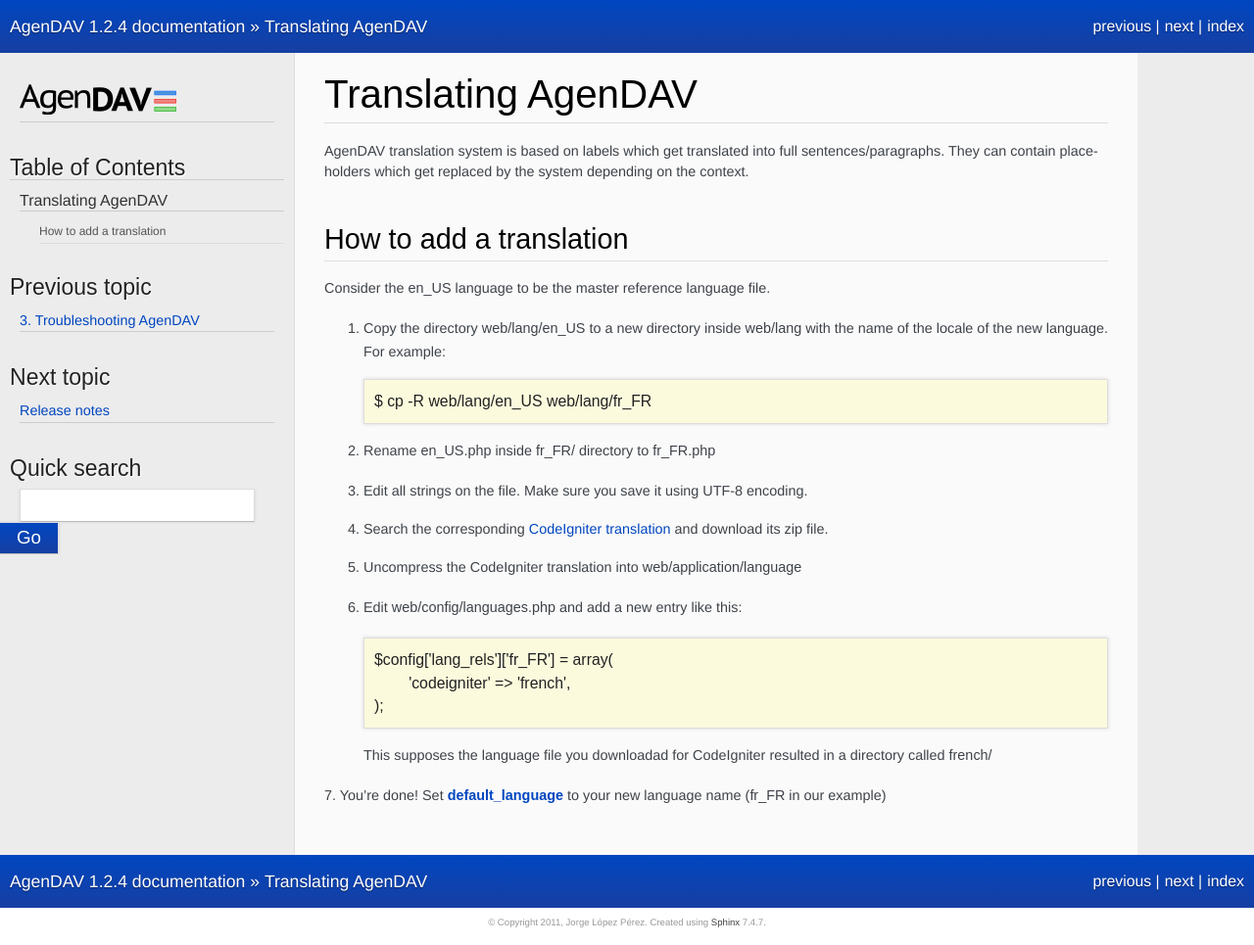
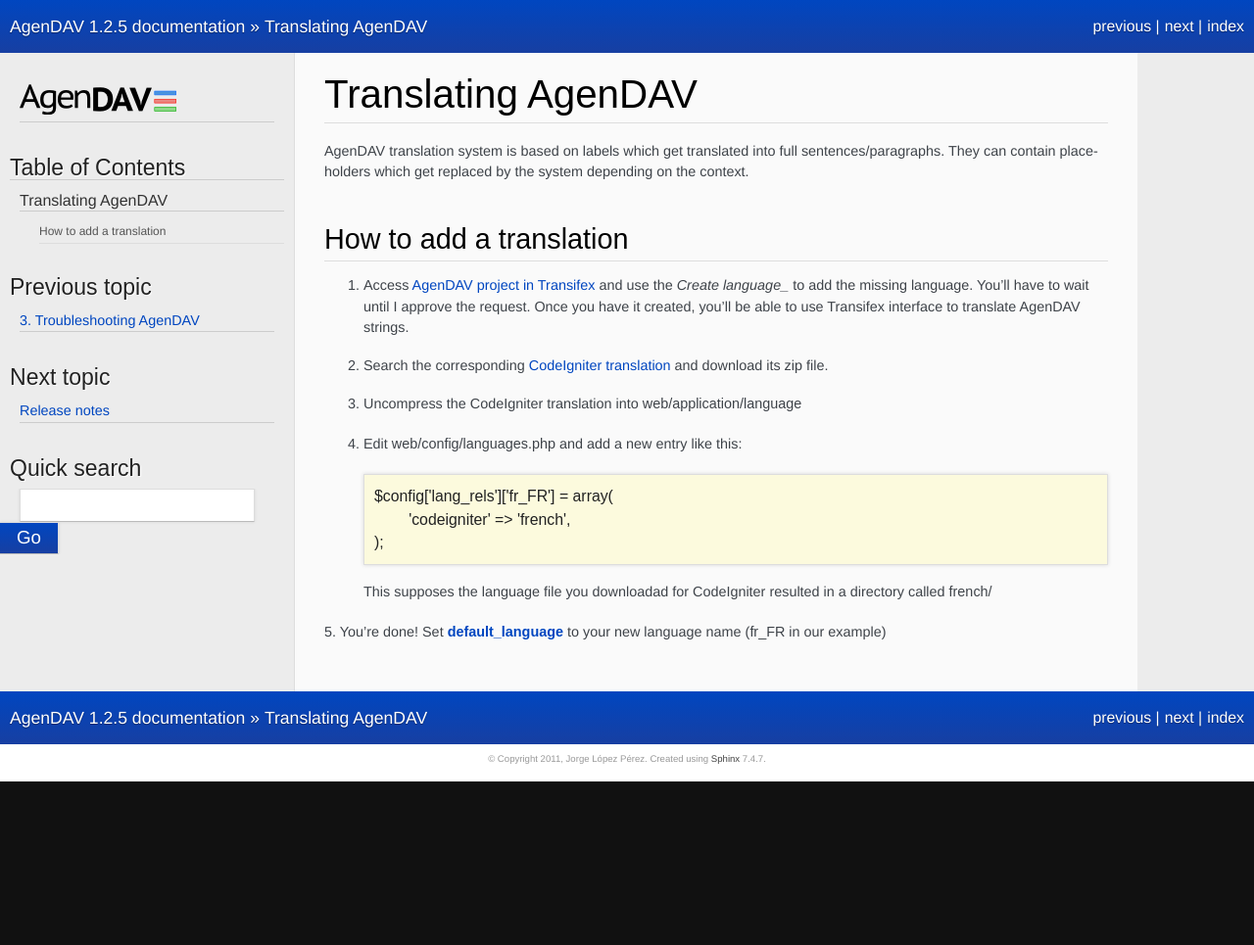
Before and after one commit to birdrock00/caldaver, a Sphinx documentation site: the page built from doc/source/translations.rst, in a window 1280 px wide. Shown: the whole page at 98% size. Built offline with Sphinx 7.4.7, drawn with Linux system fonts in a browser that asks for light colours; some web fonts are replaced; after the commit the page ends 900 px from its top, so only the background shows below that.

Commit message:
Update docs to show latest changes

```diff
--- a/doc/source/conf.py
+++ b/doc/source/conf.py
@@ -48,9 +48,9 @@
 # built documents.
 #
 # The short X.Y version.
-version = '1.2.4'
+version = '1.2.5'
 # The full version, including alpha/beta/rc tags.
-release = '1.2.4'
+release = '1.2.5'
 
 # The language for content autogenerated by Sphinx. Refer to documentation
 # for a list of supported languages.
--- a/doc/source/translations.rst
+++ b/doc/source/translations.rst
@@ -7,24 +7,18 @@
 
 How to add a translation
 ------------------------
+1. Access `AgenDAV project in Transifex
+   <https://www.transifex.net/projects/p/agendav/>`_ and use the
+   *Create language_* to add the missing language. You'll have to wait
+   until I approve the request. Once you have it created, you'll be able
+   to use Transifex interface to translate AgenDAV strings.
 
-Consider the ``en_US`` language to be the master reference language file.
-
-1. Copy the directory ``web/lang/en_US`` to a new directory inside
-   ``web/lang`` with the name of the locale of the new language. For example::
-
-   $ cp -R web/lang/en_US web/lang/fr_FR
-
-2. Rename ``en_US.php`` inside ``fr_FR/`` directory to ``fr_FR.php``
-
-3. Edit all strings on the file. Make sure you save it using UTF-8 encoding.
-
-4. Search the corresponding `CodeIgniter translation
+2. Search the corresponding `CodeIgniter translation
    <http://mygengo.com/string/p/codeigniter-2-1>`_ and download its zip file.
 
-5. Uncompress the CodeIgniter translation into ``web/application/language``
+3. Uncompress the CodeIgniter translation into ``web/application/language``
 
-6. Edit ``web/config/languages.php`` and add a new entry like this::
+4. Edit ``web/config/languages.php`` and add a new entry like this::
 
     $config['lang_rels']['fr_FR'] = array(
             'codeigniter' => 'french',
@@ -33,5 +27,5 @@
    This supposes the language file you downloadad for CodeIgniter resulted
    in a directory called ``french/``
 
-7. You're done! Set :confval:`default_language` to your new language name
+5. You're done! Set :confval:`default_language` to your new language name
 (``fr_FR`` in our example)
```
Also changed, not shown: doc/source/releasenotes.rst (+13 -6 lines).
